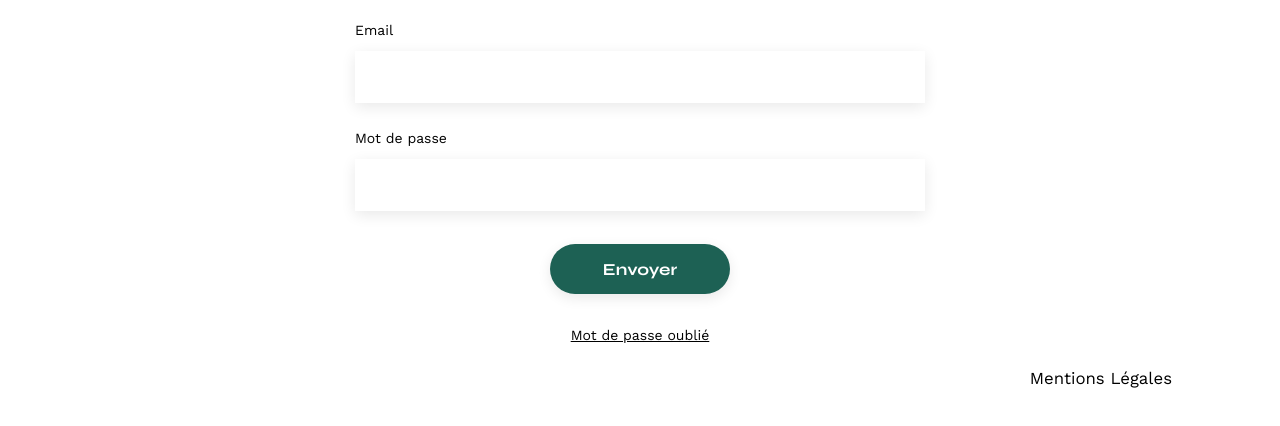
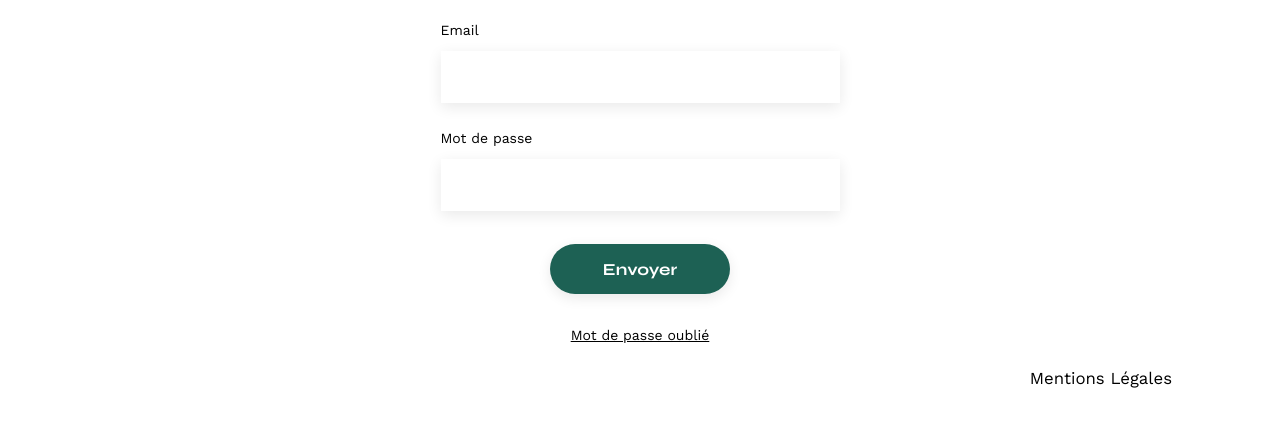
Before and after one commit to Jerem-Dev/FrontEnd, a plain HTML site: page login.html in a window 1280 px wide. Shown: the part 228-654 px from the top of the page. Drawn offline with nearby package versions, Linux system fonts and the light colour scheme.

Commit message:
resize login form

```diff
--- a/assets/style.css
+++ b/assets/style.css
@@ -256,6 +256,10 @@ li.actual-page {
   width: 50%;
   margin: auto;
 }
+#login {
+  width: 35%;
+}
+
 #contact > *,
 #login > * {
   text-align: center;
```
